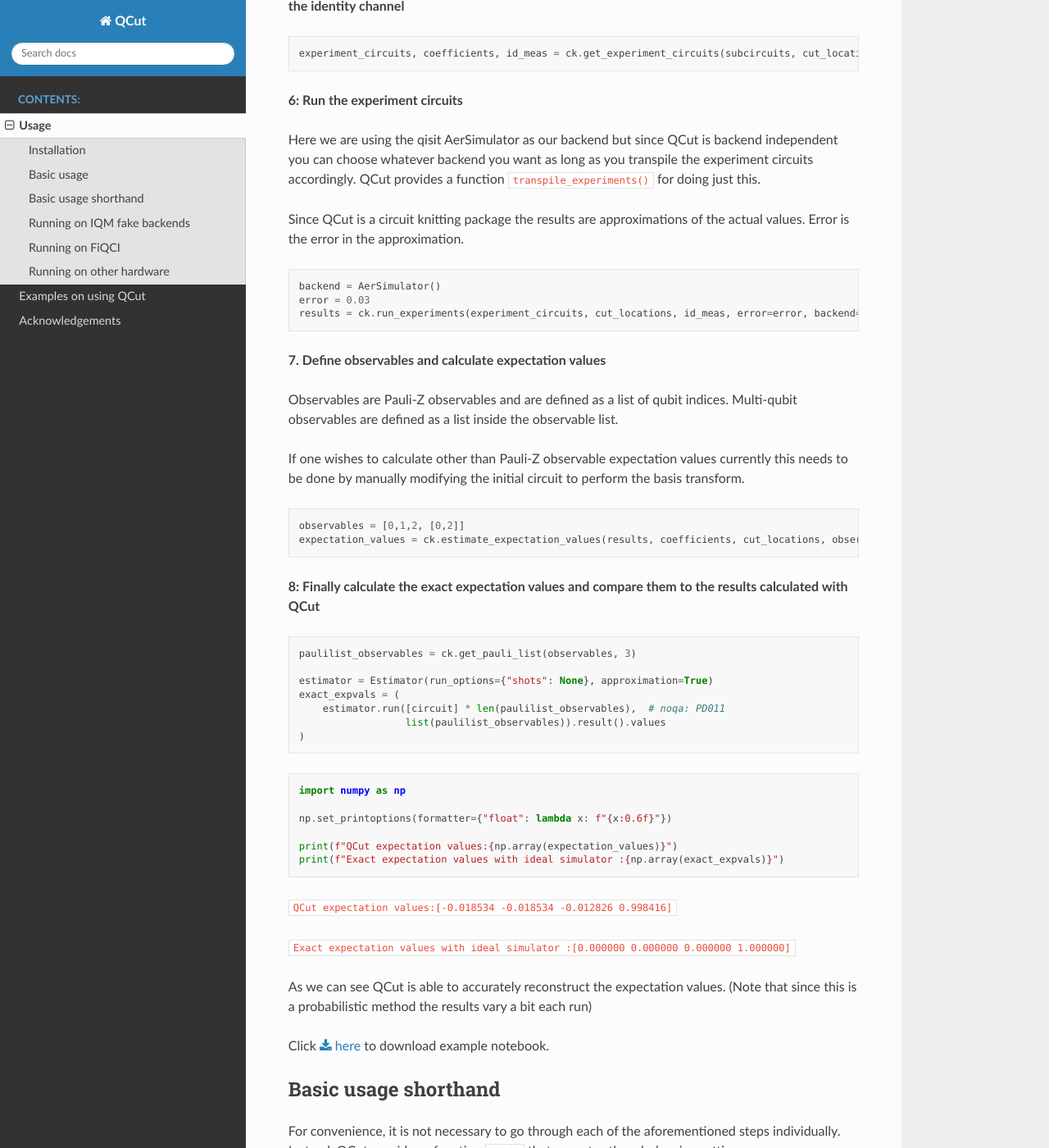
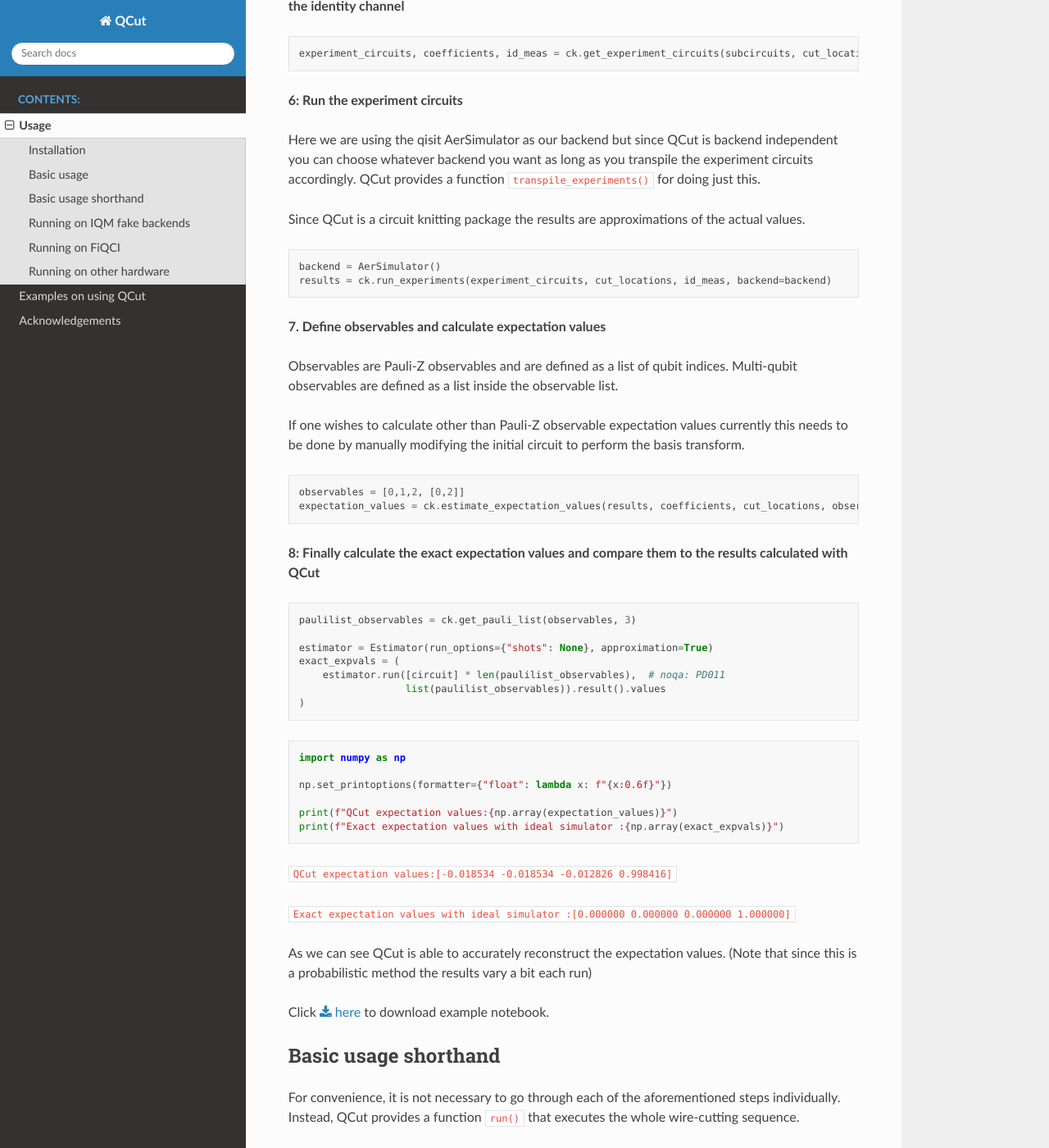
Before and after one commit to JooNiv/QCut, a Sphinx documentation site: the page built from docs/Usage.rst, in a window 1280 px wide and 1400 px high, scrolled down 3090 px. Shown: the whole window at 82% size. Built offline with Sphinx 7.4.7 and the Read the Docs theme 2.0.0, drawn with Linux system fonts in a browser that asks for light colours; pages that are not in the unit, such as notebooks, are missing from menus.

Commit message:
refactor run_eperiments to allow practically infinite samples. Error argument now redundant.

```diff
--- a/docs/Multiple_cuts.rst
+++ b/docs/Multiple_cuts.rst
@@ -47,9 +47,8 @@ to cut the circuit**
 
    backend = AerSimulator()
    observables = [0,1,2, [0,2]]
-   error = 0.03
 
-   estimated_expectation_values = ck.run(cut_circuit, observables, error, backend)
+   estimated_expectation_values = ck.run(cut_circuit, observables, backend)
 
 Click :download:`here </_static/QCutCutToThreeParts.ipynb>` to download example notebook.
 
--- a/docs/REM.rst
+++ b/docs/REM.rst
@@ -10,9 +10,8 @@ Now the mitigated circuit knitting sequence can be executed with:
 
    backend = AerSimulator()
    observables = [0,1,2, [0,2]]
-   error = 0.03
 
-   estimated_expectation_values = ck.run(cut_circuit, observables, error, backend, mitigate=True)
+   estimated_expectation_values = ck.run(cut_circuit, observables, backend, mitigate=True)
 
 Note that using readout error mitigation comes at the cost of increased runtime. It is not recommened to
 be used with more than a few cuts.
--- a/docs/Usage.rst
+++ b/docs/Usage.rst
@@ -112,13 +112,12 @@ as you transpile the experiment circuits accordingly. QCut provides a
 function ``transpile_experiments()`` for doing just this.
 
 Since QCut is a circuit knitting package the results are approximations
-of the actual values. Error is the error in the approximation.
+of the actual values.
 
 .. code:: python
 
    backend = AerSimulator()
-   error = 0.03
-   results = ck.run_experiments(experiment_circuits, cut_locations, id_meas, error=error, backend=backend)
+   results = ck.run_experiments(experiment_circuits, cut_locations, id_meas, backend=backend)
 
 **7. Define observables and calculate expectation values**
 
@@ -133,7 +132,7 @@ circuit to perform the basis transform.
 .. code:: python
 
    observables = [0,1,2, [0,2]]
-   expectation_values = ck.estimate_expectation_values(results, coefficients, cut_locations, observables, error)
+   expectation_values = ck.estimate_expectation_values(results, coefficients, cut_locations, observables)
 
 **8: Finally calculate the exact expectation values and compare them to
 the results calculated with QCut**
@@ -181,9 +180,8 @@ The same example can then be run like this:
 
    backend = AerSimulator()
    observables = [0,1,2, [0,2]]
-   error = 0.03
 
-   estimated_expectation_values = ck.run(cut_circuit, observables, error, backend)
+   estimated_expectation_values = ck.run(cut_circuit, observables, backend)
 
 Running on IQM fake backends
 ----------------------------
```
Also changed, not shown: docs/_static/QCutBasicUsage.ipynb, docs/_static/QCutCutSubsequentWires.ipynb, docs/_static/QCutCutToThreeParts.ipynb, docs/_static/QCutMultipleCutsOnSingleWire.ipynb, 5 other files.
